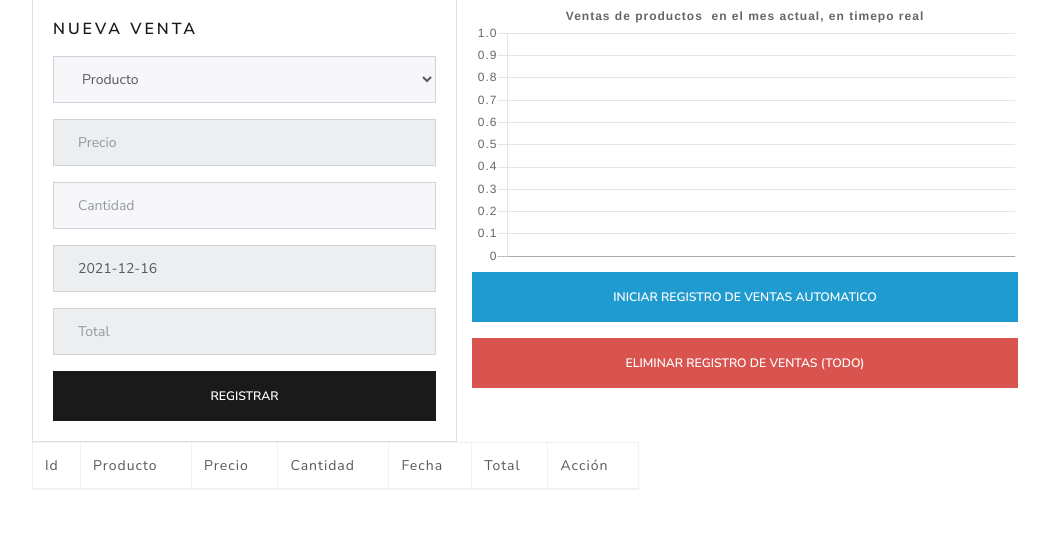
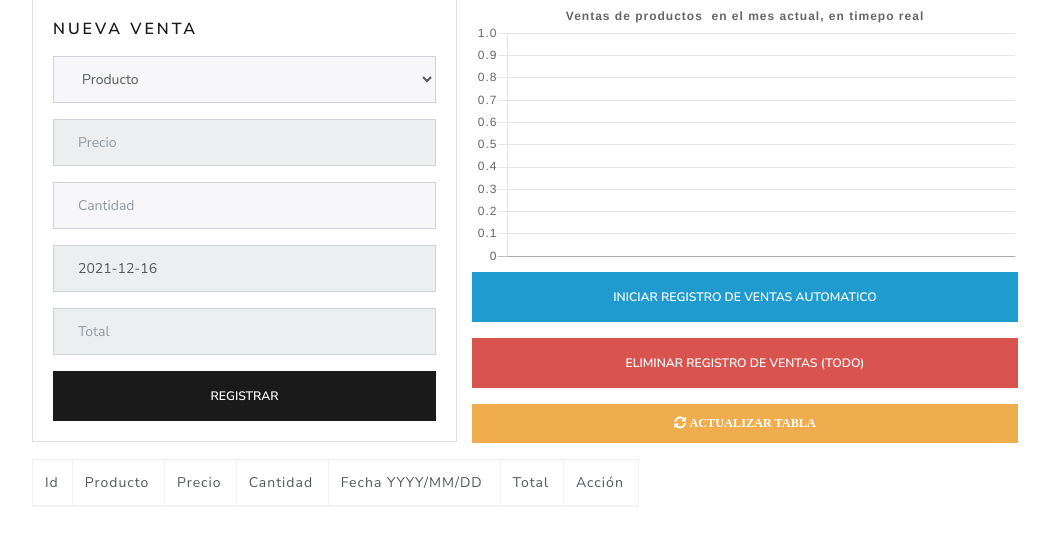
Before and after one commit to castelll0009/Alterno, a PHP site: page /admin_ventas.html in a window 1280 px wide. Shown: the part 124-670 px from the top of the page, without its empty margins (77-1126 px from the left). Run offline with PHP 8.4, Linux system fonts and the light colour scheme; data that the repository does not hold is empty; some libraries are stand-ins or nearby versions.

Commit message:
Funciones terminadas
Función Consulta por Fecha - Lista:
Ambas funciones tanto por una fecha o por rango de fechas esta funcionando correctamente.
Se añadieron al html y por js nuevas etiquetas para el formulario.

Función Creación Ventas Aleatorias - Ajustes:
Se realizaron ajustes como el tiempo de intervalos para la creación mas rápida y constante de las ventas, y también la fecha para registrar un día aleatorio en el mismo mes.

Botón Actualizar - Añadido:
Dado que en varias funciones se ha retirado la función de actualización automática de la tabla se debe reiniciar manualmente.

Enlaces:
En el index.html y iu.html se han cambiado algunos enlaces para evitar redirecciones indeseadas.

```diff
--- a/IU.html
+++ b/IU.html
@@ -94,8 +94,8 @@
 					<div id="menu-desplegable" class="container-menu">
 						<nav class="menu"></nav>
 							<ul  class=" menu-ul">
-							<a href = "index.php" >
-								<li href= "index.php" ><label class="fa fa-home" style="color: #02350f" ></label></li>
+							<a href = "#" >
+								<li href= "#" ><label class="fa fa-home" style="color: #02350f" ></label></li>
 							</a>
 							<a href = "admin.html" >
 								<li  >CATALOGO</li>
--- a/admin_ventas.html
+++ b/admin_ventas.html
@@ -114,13 +114,18 @@
             <canvas id="myChart" style="width:100%;max-width:600px"></canvas>
           </div>
           <div class="form-group">
-            <button id="sales-rand-on" styles="wrap-content" type="button" class="btn btn-info btn-block text-center">
+            <button id="sales-rand-on" type="button" class="btn btn-info btn-block text-center">
               Iniciar Registro de Ventas Automatico
             </button>
           </div>
           <div class="form-group">
-            <button id="danger-delete" styles="wrap-content" type="button" class="danger-delete btn btn-danger btn-block text-center">
+            <button id="danger-delete" type="button" class="danger-delete btn btn-danger btn-block text-center">
               Eliminar Registro de Ventas (TODO)
+            </button>
+          </div>
+          <div class="form-group">
+            <button id="refresh" type="button" class="refresh btn btn-warning btn-block fas fa-sync-alt text-center">
+              Actualizar tabla
             </button>
           </div>
         </form>
@@ -134,7 +139,7 @@
                 <td>Producto</td>
                 <td>Precio</td>
                 <td>Cantidad</td>
-                <td>Fecha</td>
+                <td>Fecha YYYY/MM/DD</td>
                 <td>Total</td>
                 <td>Acción</td>
               </tr>
--- a/backend/ventas-rand-add.php
+++ b/backend/ventas-rand-add.php
@@ -21,7 +21,11 @@
         }
         //$date = $year . "-" . $month . "-" . $day;
         $date = "2021-" . sprintf('%02d', $month) . "-" . sprintf('%02d', $day);*/
-        $date = date("Y-m-d");
+
+        $day = rand(1,31);
+        $date = "2021-12-" . sprintf('%02d', $day);
+
+        //$date = date("Y-m-d");
 
         //precio total , lo calculamos usando la llave forane Id_prodcucto_venta
         $precio_total = $cantidad * $precio;
--- a/index.html
+++ b/index.html
@@ -94,8 +94,8 @@
 					<div id="menu-desplegable" class="container-menu">
 						<nav class="menu"></nav>
 							<ul  class=" menu-ul">
-							<a href = "index.php" >
-								<li href= "index.php" ><label class="fa fa-home" style="color: #02350f" ></label></li>
+							<a href = "#" >
+								<li href= "#" ><label class="fa fa-home" style="color: #02350f" ></label></li>
 							</a>
 							<a href = "admin.html" >
 								<li  >CATALOGO</li>
--- a/js/app_ventas.js
+++ b/js/app_ventas.js
@@ -14,6 +14,7 @@ $(document).ready(function() {
   // Search by Key Type (Event)
   $('#search').keyup(function() {
     bandera_enlistar++;
+    console.log(bandera_enlistar);
     if($('#search').val()) {
       let search = $('#search').val();
       $.ajax({
@@ -37,9 +38,9 @@ $(document).ready(function() {
                       <td>${product.fecha}</td>
                       <td>${product.precio_total}</td>
                       <td>
-                        <a class="btn btn-secondary">
-                          <!--<i class="fas fa-cog"></i>-->
-                        </a>
+                        <!--<a class="btn btn-secondary">
+                          <i class="fas fa-cog"></i>
+                        </a>-->
                         <a class="sale-delete btn btn-danger" style="color:#fff;">
                           <i class="far fa-trash-alt"></i>
                         </a>
@@ -57,12 +58,13 @@ $(document).ready(function() {
     }
   });
 
-  //Type of Query Change
+  // Type of Query Change
   $(document).on('click', '#query-by-date', function() {
     if (d_query == false){
       d_query = true;
       template_q = `
               <input name="search" id="search" class="form-control mr-sm-2" type="date" aria-label="Search">
+              <button id="plus-d-query" type="button" class="btn btn-secondary fas fa-plus-square"></button>
               <button id="query-by-date" type="button" class="btn btn-primary fas fa-pencil-alt"></button>
               `
       $('#type-query').html(template_q)
@@ -76,6 +78,21 @@ $(document).ready(function() {
       $('#type-query').html(template_q)
       console.log("query ready");
     }
+  });
+  // Plus Range Date Query
+  $(document).on('click', '#plus-d-query', function() {
+    template_q = `
+            <div style="padding-top:37px; padding-right:5px;">
+              <a style="color: #fff">Rango {</a>
+            </div>
+            <div class="card">
+              <input name="search" id="search" class="form-control" type="date" aria-label="Search">
+              <input name="search" id="search2" class="form-control" type="date" aria-label="Search">
+            </div>
+            <button id="query-by-date" type="button" class="btn btn-primary fas fa-pencil-alt"></button>
+            `
+    $('#type-query').html(template_q)
+    console.log("date query ready");
   });
 
   // Fetching Products
@@ -102,13 +119,24 @@ $(document).ready(function() {
     bandera_enlistar++;
     e.preventDefault();
     if(d_query == true) {
-      const search = $('#search').val();
-      console.log(search);
+      var data_query = {};
+      if($('#search2').val()){
+        data_query = {
+          s1: $('#search').val(),
+          s2: $('#search2').val(),
+        };
+      } else {
+        data_query = {
+          s1: $('#search').val(),
+        };
+      }
+      console.log(data_query);
       $.ajax({
         url: 'backend/venta-d-search.php',
         type: 'POST',
-        data: {search},
+        data: data_query,
         success: function(response) {
+          console.log(response);
           const products = JSON.parse(response);
           let template = '';
           products.forEach(product => {
@@ -125,9 +153,9 @@ $(document).ready(function() {
                       <td>${product.fecha}</td>
                       <td>${product.precio_total}</td>
                       <td>
-                        <a class="btn btn-secondary">
-                          <!--<i class="fas fa-cog"></i>-->
-                        </a>
+                        <!--<a class="btn btn-secondary">
+                          <i class="fas fa-cog"></i>
+                        </a>-->
                         <a class="sale-delete btn btn-danger" style="color:#fff;">
                           <i class="far fa-trash-alt"></i>
                         </a>
@@ -202,9 +230,9 @@ $(document).ready(function() {
                     <td>${product.fecha}</td>
                     <td>${product.precio_total}</td>
                     <td>
-                      <a class="btn btn-secondary">
-                        <!--<i class="fas fa-cog"></i>-->
-                      </a>
+                      <!--<a class="btn btn-secondary">
+                        <i class="fas fa-cog"></i>
+                      </a>-->
                       <a class="sale-delete btn btn-danger" style="color:#fff;">
                         <i class="far fa-trash-alt"></i>
                       </a>
@@ -217,12 +245,18 @@ $(document).ready(function() {
     });
   }
 
-  /*
-  if(bandera_enlistar < 1){
-    //setInterval(function() {
-        fetchVentas();
-    //}, 1000);
-  }*/
+  setInterval(function() {
+    if(bandera_enlistar < 1){
+      console.log(bandera_enlistar);
+      fetchVentas();
+    }
+  }, 3000);
+
+  // Refresh Button
+  $(document).on('click', '#refresh', function() {
+    fetchVentas();
+    bandera_enlistar = 0;
+  });
 
   // Add New Sale
   $('#sale-form').submit(e => {
--- a/js/d_query.js
+++ b/js/d_query.js
@@ -7,6 +7,7 @@ if (d_query == false){
     d_query = true;
     template_q = `
             <input name="search" id="search" class="form-control mr-sm-2" type="date" aria-label="Search">
+            <button id="plus-d-query" type="button" class="btn btn-primary fas fa-plus-square"></button>
             <button id="query-by-date" type="button" class="btn btn-primary fas fa-calendar"></button>
             `
     newfunction();
--- a/js/funciones.js
+++ b/js/funciones.js
@@ -46,7 +46,7 @@ setInterval(function(){
     if (crearVentas == true) {
         createSales();
     }
-}, 6000);
+}, 4000);
 
 $(document).on('click', '#danger-delete', function() {
     if(confirm('¿Seguro que quieres eliminar TODOS los registros?')) {
```
Also changed, not shown: backend/venta-d-search.php (+15 -2 lines).
